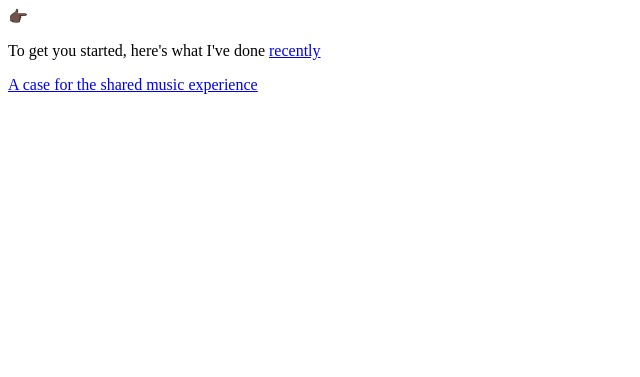
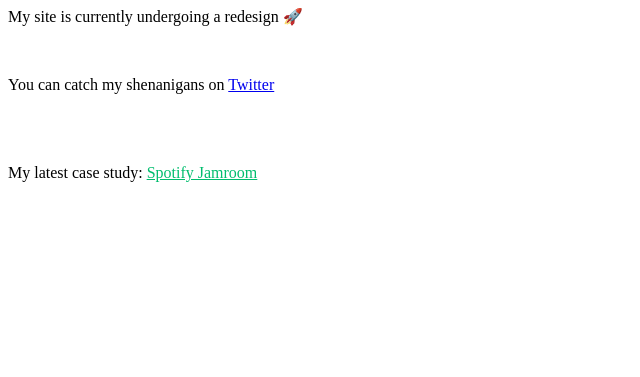
Before and after one commit to toluolubode/tolu-portfolio-v2, a Gatsby site: page / in a window 1280 px wide. Shown: the part 423-800 px from the top of the page, without its empty margins (0-640 px from the left). Built offline with nearby package versions, Linux system fonts and the light colour scheme; Gatsby itself is replaced by a stand-in of ours.

Commit message:
under construction message

```diff
--- a/src/layouts/index.js
+++ b/src/layouts/index.js
@@ -18,6 +18,7 @@
     />
     <Header />
       {children()}
+    {/* <Footer /> */}
   </div>
 )
 
--- a/src/pages/index.js
+++ b/src/pages/index.js
@@ -1,5 +1,9 @@
 import React from 'react'
 import Link from 'gatsby-link'
+import AOS from 'aos';
+import 'aos/dist/aos.css';
+
+AOS.init();
 
 const IndexPage = () => (
   <div>
@@ -8,31 +12,36 @@
         <div className="HeroAnimate">
           <iframe width="300" height="300" src="https://lottiefiles.com/iframe/43-emoji-wink" frameBorder="0" allowFullScreen scrolling='no'></iframe>
         </div>
-        <div className="HeroWords">
-          <h1>Hello there! <br></br>I <span>❤️</span>code just as much as I ❤️ pixels</h1>
-          <span id="pointer">👉🏿</span><p>To get you started, here's what I've done <Link to="/about">recently</Link></p>
+        <div className="HeroWords" data-aos="fade-down" data-aos-easing="linear"
+        data-aos-duration="1500">
+          <h1>Hello there! <br></br>I<span>❤️</span>code just as much as I ❤️ pixels</h1>
+          <p>My site is currently undergoing a redesign 🚀</p>
+          <br></br>
+          <p>You can catch my shenanigans on <a href="https://twitter.com/txluu">Twitter</a></p>
+          <br></br>
+          <p style={{paddingTop:"20px"}}>My latest case study: <a style={{color:"#00bd6e"}} href="https://uxplanet.org/designing-spotify-jamroom-f9f4ec9fd1a3">Spotify Jamroom</a></p>
         </div>
       </div>
     </div>
-    <div className="case-study">
+    {/* <div className="case-study">
       <Link to="/spotifyjamroom">
-      <article className="case-study-article" id="jamroom">
+      <article className="case-study-article" id="jamroom" data-aos="fade-right">
         <p>A case for the shared music experience</p>
       </article>
       </Link>
-      <Link to="/pilotinternship">
-      <article className="case-study-article" id="pilotinternship">
+      <Link to="/campusbash">
+      <article className="case-study-article" id="campusbash" data-aos="fade-left">
       </article>
       </Link>
-      <Link to="/campusbash">
-      <article className="case-study-article" id="campusbash">
+      <Link to="/pilotinternship">
+      <article className="case-study-article" id="pilotinternship"data-aos="fade-right">
       </article>
       </Link>
       <Link to="/otherworks">
-      <article className="case-study-article" id="otherworks">
+      <article className="case-study-article" id="otherworks"data-aos="fade-left">
       </article>
       </Link>
-    </div>
+    </div> */}
   </div>
 )
 
```
